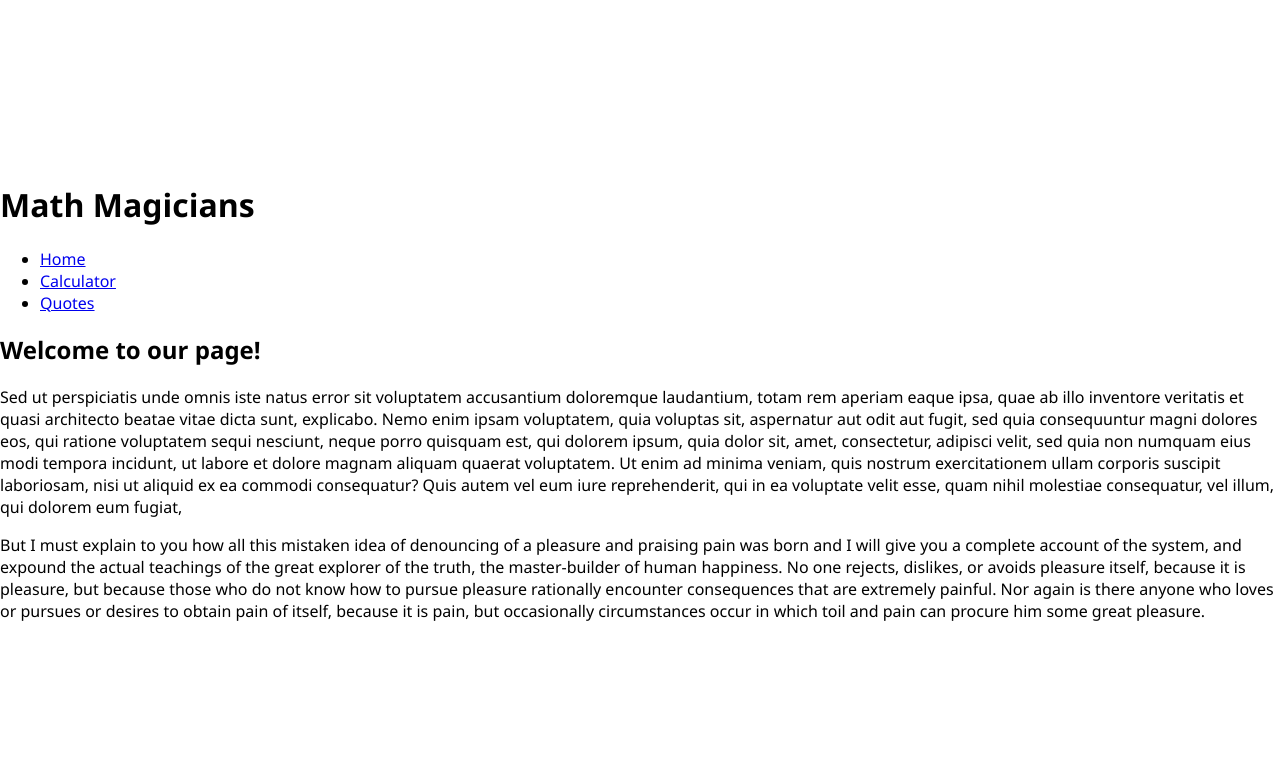
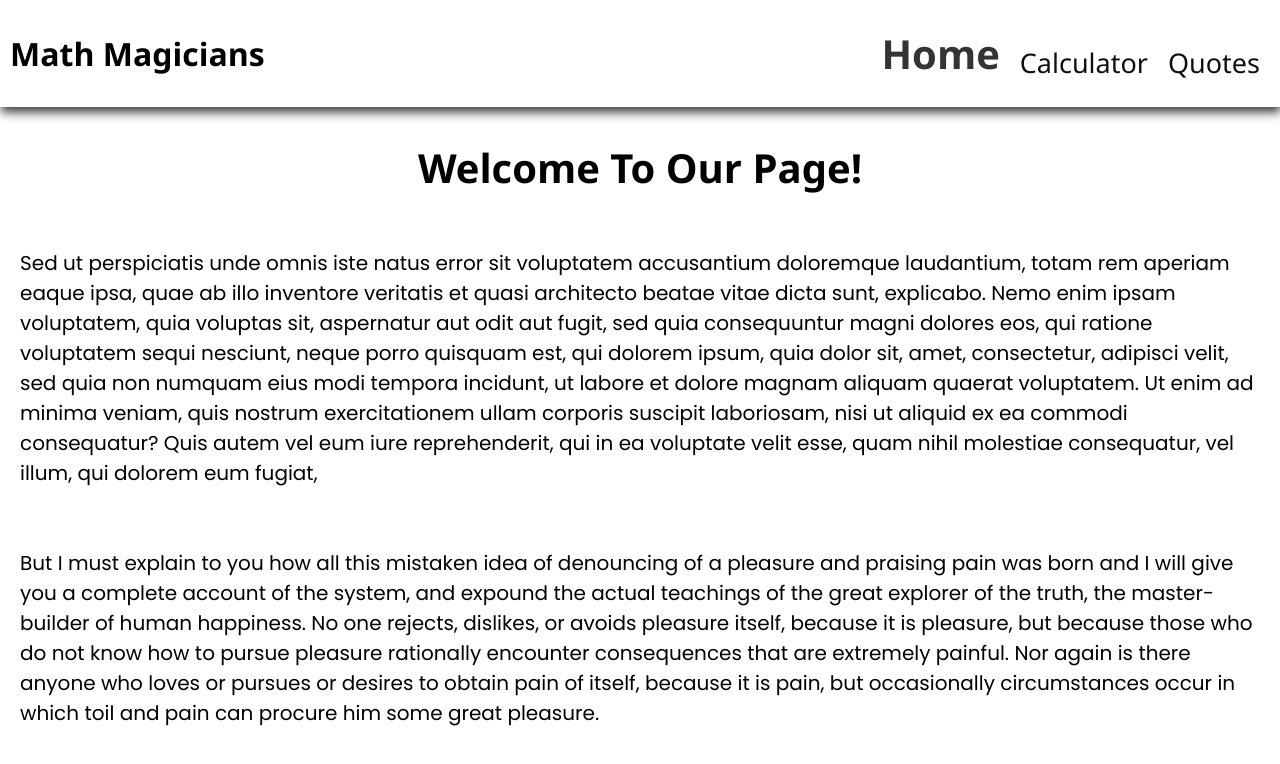
Before and after one commit to BertrandConxy/Math-magicians-app, a React (Create React App) app: page / in a window 1280 px wide. Shown: the top 764 px of the page. Built offline with nearby package versions, Linux system fonts and the light colour scheme.

Commit message:
Add pages and their styles

```diff
--- a/src/index.css
+++ b/src/index.css
@@ -1,3 +1,4 @@
+@import url('https://fonts.googleapis.com/css2?family=Poppins:wght@300;400;700&display=swap');
 body {
   display: flex;
   justify-content: center;
@@ -5,10 +6,85 @@ body {
   margin: 0;
   padding: 0;
   font-family: 'Segoe UI', Tahoma, Geneva, Verdana, sans-serif;
-  height: 100vh;
+  height: 100%;
   width: 100vw;
 }
 
+#root {
+  width: 100%;
+  height: 100%;
+}
+
+header {
+  display: flex;
+  align-items: center;
+  justify-content: space-between;
+  box-shadow: 1px 5px 10px #343435;
+  padding: 10px;
+}
+
+nav {
+  margin-right: 10px;
+}
+nav ul{
+  display: flex;
+  list-style-type: none;
+  gap: 20px;
+  justify-content: center;
+  align-items: flex-end;
+}
+
+nav ul a{
+  font-size: 27px;
+  text-decoration: none;
+  color: #0f0f11;
+}
+
+nav ul a:hover {
+  color: #000000;
+  opacity: .6;
+}
+
+.active {
+  color: #343435;
+  font-weight: bold;
+  font-size: 40px;
+}
+
+.heading {
+  text-align: center;
+  font-size: 40px;
+  text-transform: capitalize;
+}
+
+.text {
+  padding: 20px;
+  font-family: Poppins;
+  font-size: 20px;
+}
+
+.quote-container {
+  display: flex;
+  justify-content: center;
+  align-items: center;
+  height: 80vh;
+}
+
+.quote-text {
+  padding: 20px;
+  font-size: 35px;
+  text-align: center;
+  font-weight: 400;
+}
+
+.author {
+  font-weight: bold;
+}
+.wrapper {
+  display: flex;
+  justify-content: space-around;
+  align-items: center;
+}
 button {
   background-color: transparent;
   border: none;
@@ -27,6 +103,8 @@ button:active {
   background-color: gray;
   width: 34vw;
   padding: 1px;
+  margin-top: 50px;
+
 }
 
 .display-result {
--- a/src/pages/Calculate.js
+++ b/src/pages/Calculate.js
@@ -2,12 +2,12 @@ import React from 'react';
 import Calculator from '../components/Calculator';
 
 const Calculate = () => (
-  <>
+  <div className="wrapper">
     <div>
-      <h2>Let us do some Math!!</h2>
+      <h2 className="math-text">Let us do some Math!!</h2>
     </div>
     <Calculator />
-  </>
+  </div>
 );
 
 export default Calculate;
--- a/src/pages/Home.js
+++ b/src/pages/Home.js
@@ -2,8 +2,8 @@ import React from 'react';
 
 const Home = () => (
   <>
-    <h2>Welcome to our page!</h2>
-    <p>
+    <h2 className="heading">Welcome to our page!</h2>
+    <p className="text">
       Sed ut perspiciatis unde omnis iste natus error sit voluptatem accusantium
       doloremque laudantium, totam rem aperiam eaque ipsa, quae ab illo
       inventore veritatis et quasi architecto beatae vitae dicta sunt,
@@ -17,7 +17,7 @@ const Home = () => (
       Quis autem vel eum iure reprehenderit, qui in ea voluptate velit esse,
       quam nihil molestiae consequatur, vel illum, qui dolorem eum fugiat,
     </p>
-    <p>
+    <p className="text">
       But I must explain to you how all this mistaken idea of denouncing of a
       pleasure and praising pain was born and I will give you a complete account
       of the system, and expound the actual teachings of the great explorer of
--- a/src/pages/Quote.js
+++ b/src/pages/Quote.js
@@ -12,7 +12,7 @@ const Quote = () => {
     },
     {
       id: 2,
-      quote: 'Mathematics is about practice. The more yoyu work, the more you discover',
+      quote: 'Mathematics is about practice. The more you work, the more you discover',
       author: 'Berry allen',
     },
     {
@@ -23,19 +23,21 @@ const Quote = () => {
     {
       id: 4,
       quote: 'If you could measure the capacity of thinking of the person, use Mathematics',
-      author: 'Donard Phill1',
+      author: 'Donard Phill',
     },
   ];
   const random = Math.floor(Math.random() * 4) + 1;
   return (
-    <div>
+    <div className="quote-container">
       {Quotes.map((Quote) => {
         if (Quote.id === random) {
           return (
-            <p>
+            <p className="quote-text">
+              &quot;
               {Quote.quote}
-              --
-              {Quote.author}
+              &quot;
+              ~
+              <span className="author">{Quote.author}</span>
             </p>
           );
         }
```
